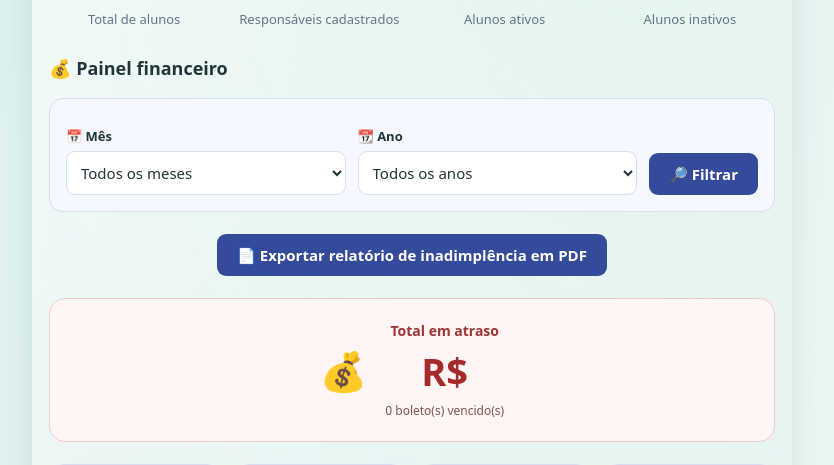
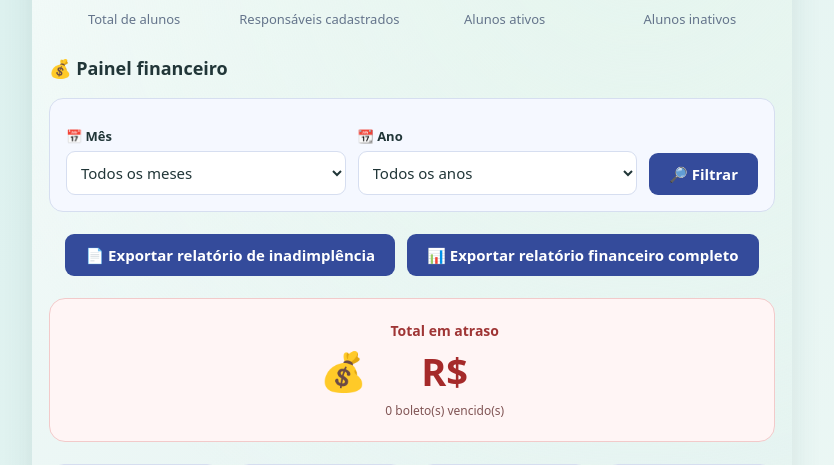
Before and after one commit to gussnit/cen-sistema, a Flask app: template templates/admin.html in a window 1280 px wide. Shown: the part 299-764 px from the top of the page, without its empty margins (228-1062 px from the left). Run offline with Flask 3, Linux system fonts and the light colour scheme; the template is opened without the code that fills it, so the values that code supplies are empty; parts of the project's set-up code (start-up, migrations or seed data) failed here and were passed over; some libraries are stand-ins or nearby versions.

Commit message:
Update admin.html

```diff
--- a/templates/admin.html
+++ b/templates/admin.html
@@ -330,17 +330,34 @@
 </form>
 <!-- FIM DOS FILTROS FINANCEIROS -->
 
-<!-- BOTÃO EXPORTAR RELATÓRIO FINANCEIRO -->
-<div style="margin: 0 0 22px; text-align: center;">
+
+<!-- BOTÕES DE RELATÓRIOS FINANCEIROS -->
+<div style="
+    display: flex;
+    justify-content: center;
+    align-items: center;
+    flex-wrap: wrap;
+    gap: 12px;
+    margin: 0 0 22px;
+">
     <a
         href="{{ url_for('relatorio_financeiro_pdf', mes=mes_selecionado or '', ano=ano_selecionado or '') }}"
         class="cen-filtro-botao"
         style="display:inline-block; text-decoration:none;"
     >
-        📄 Exportar relatório de inadimplência em PDF
+        📄 Exportar relatório de inadimplência
+    </a>
+
+    <a
+        href="{{ url_for('relatorio_financeiro_completo_pdf', mes=mes_selecionado or '', ano=ano_selecionado or '') }}"
+        class="cen-filtro-botao"
+        style="display:inline-block; text-decoration:none;"
+    >
+        📊 Exportar relatório financeiro completo
     </a>
 </div>
-<!-- FIM DO BOTÃO EXPORTAR -->
+<!-- FIM DOS BOTÕES DE RELATÓRIOS -->
+
 
 <!-- TOTAL DA INADIMPLÊNCIA -->
 <div class="cen-total-atraso">
```
